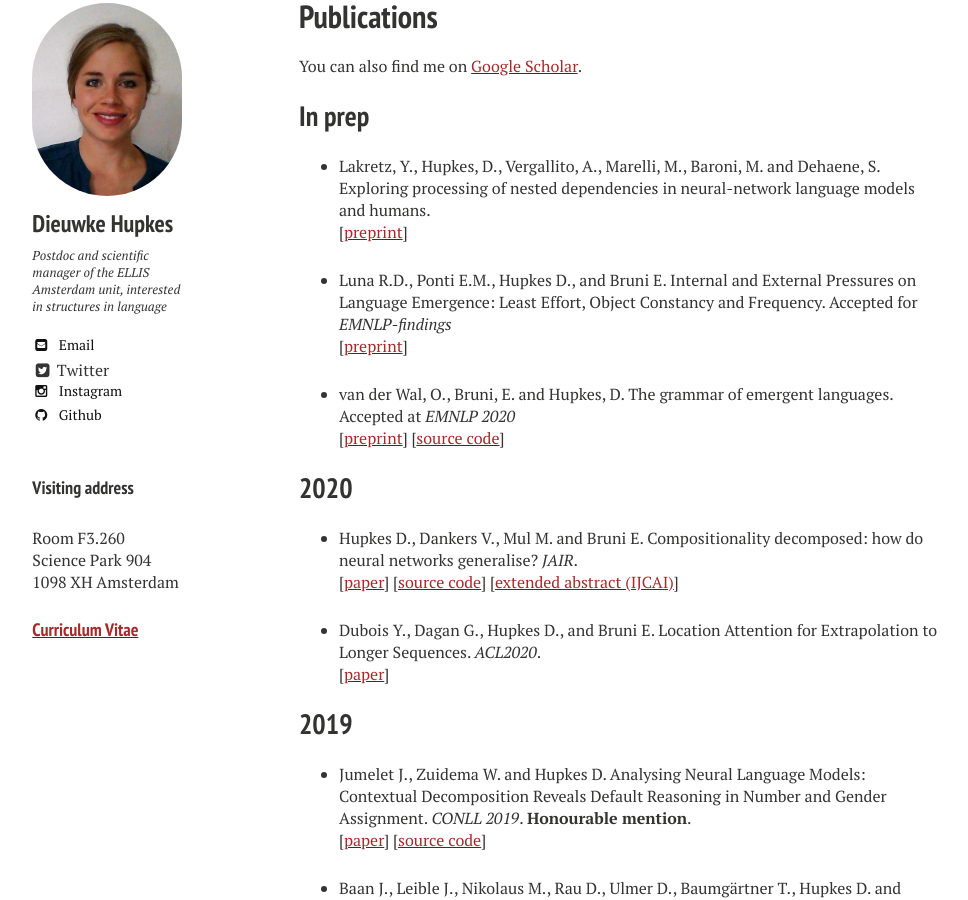
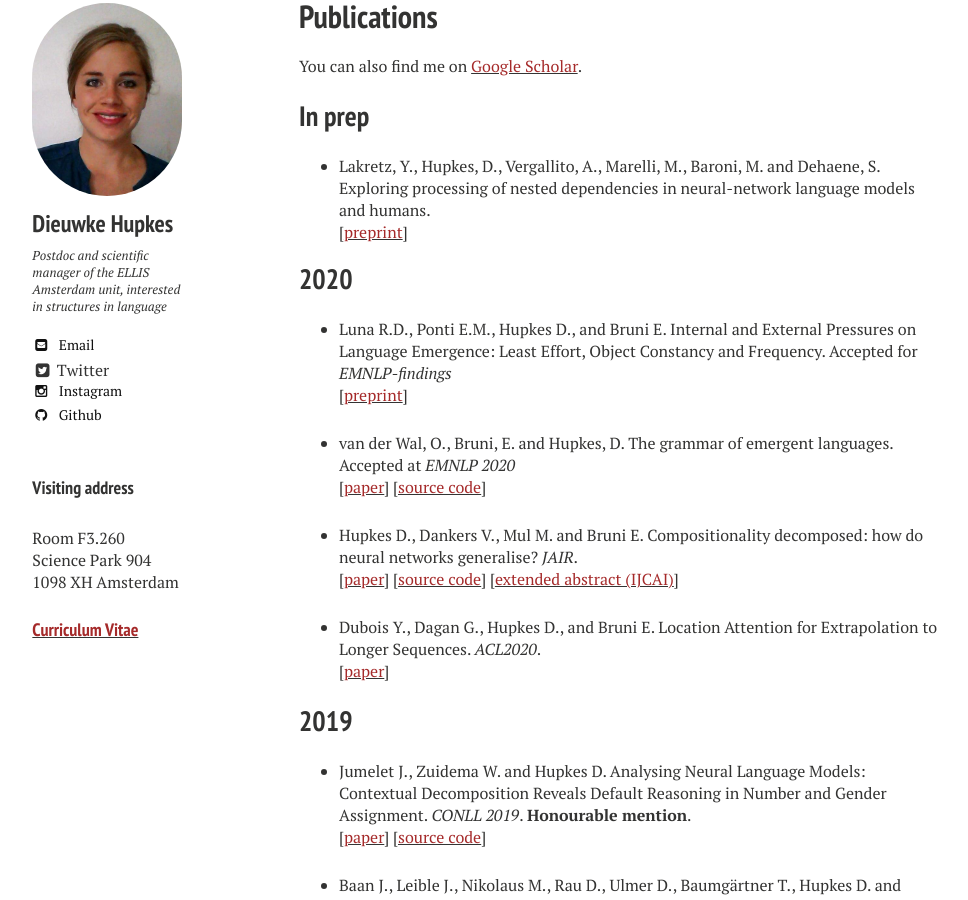
Before and after one commit to dieuwkehupkes/dieuwkehupkes.github.io, a Jekyll site: the page built from publications.md, in a window 1280 px wide and 900 px high, scrolled down 1078 px. Shown: the whole window, without its empty margins (21-989 px from the left). Built offline with Jekyll 4.4.1, drawn with Linux system fonts in a browser that asks for light colours; nearby versions of some CDN libraries.

Commit message:
Update publications

```diff
--- a/publications.md
+++ b/publications.md
@@ -17,16 +17,16 @@ You can also find me on <a href="https://scholar.google.com/citations?user=tAtSM
 * Lakretz, Y., Hupkes, D., Vergallito, A., Marelli, M., Baroni, M. and Dehaene, S. Exploring processing of nested dependencies in neural-network language models and humans.\\
 \[[<font color="brown">preprint</font>](https://arxiv.org/pdf/2006.11098.pdf){:target="blank"}\]
 
+## 2020
 * Luna R.D., Ponti E.M., Hupkes D., and Bruni E.
 Internal and External Pressures on Language Emergence: Least Effort, Object Constancy and Frequency. Accepted for *EMNLP-findings* \\
 \[[<font color="brown">preprint</font>](https://arxiv.org/pdf/2004.03868.pdf){:target="blank"}\]
 
 * van der Wal, O., Bruni, E. and Hupkes, D.
 The grammar of emergent languages. Accepted at *EMNLP 2020*\\
-\[[<font color="brown">preprint</font>](https://arxiv.org/pdf/2010.02069.pdf){:target="blank"}\]
+\[[<font color="brown">paper</font>](https://www.aclweb.org/anthology/2020.emnlp-main.270.pdf){:target="blank"}\]
 \[[<font color="brown">source code</font>](https://github.com/i-machine-think/emergent_grammar_induction){:target="_blank"}\]
 
-## 2020
 * Hupkes D., Dankers V., Mul M. and Bruni E.
 Compositionality decomposed: how do neural networks generalise? *JAIR*.\\
 \[[<font color="brown">paper</font>](https://www.jair.org/index.php/jair/article/view/11674/26576){:target="blank"}\]
```
